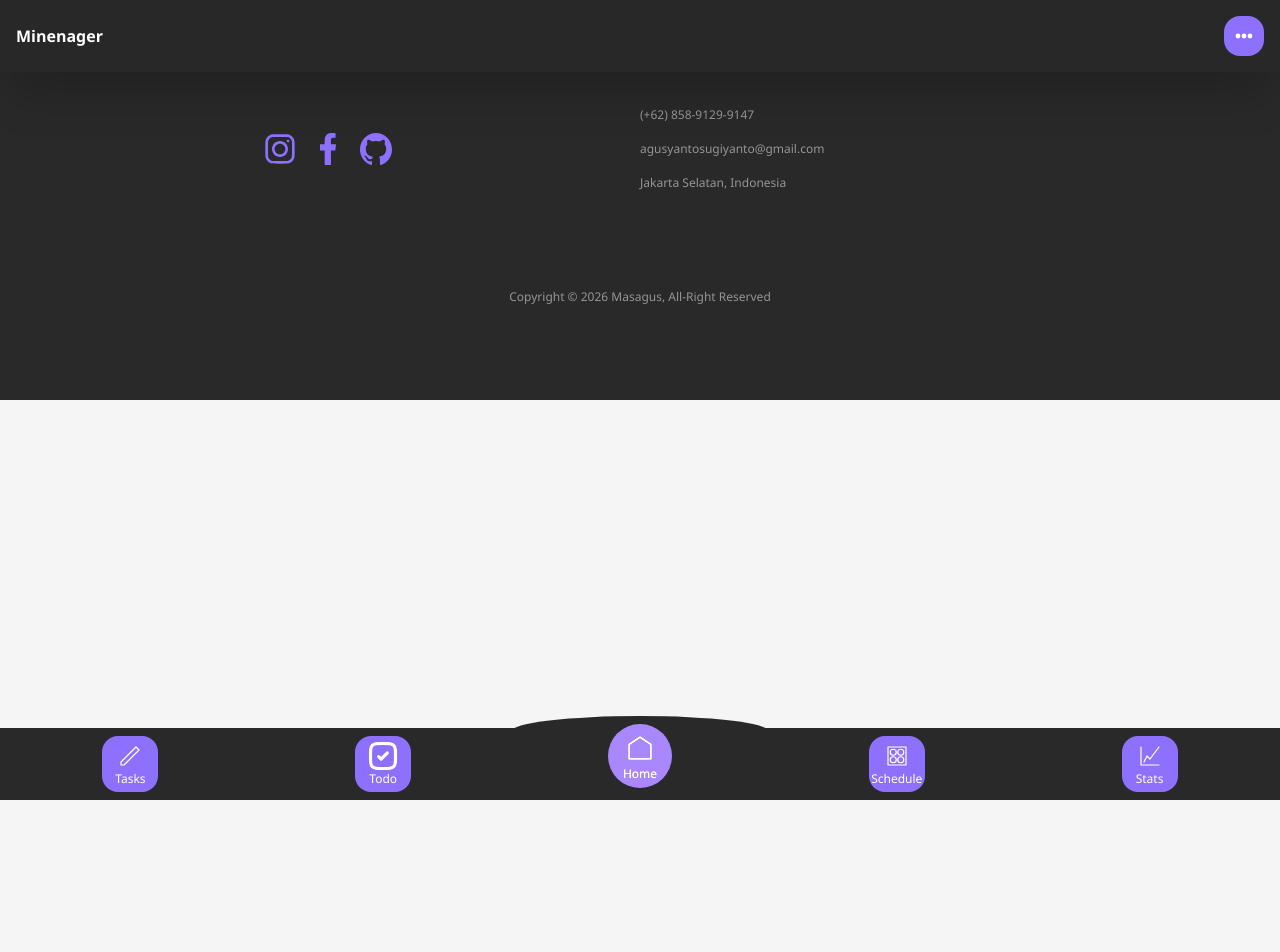
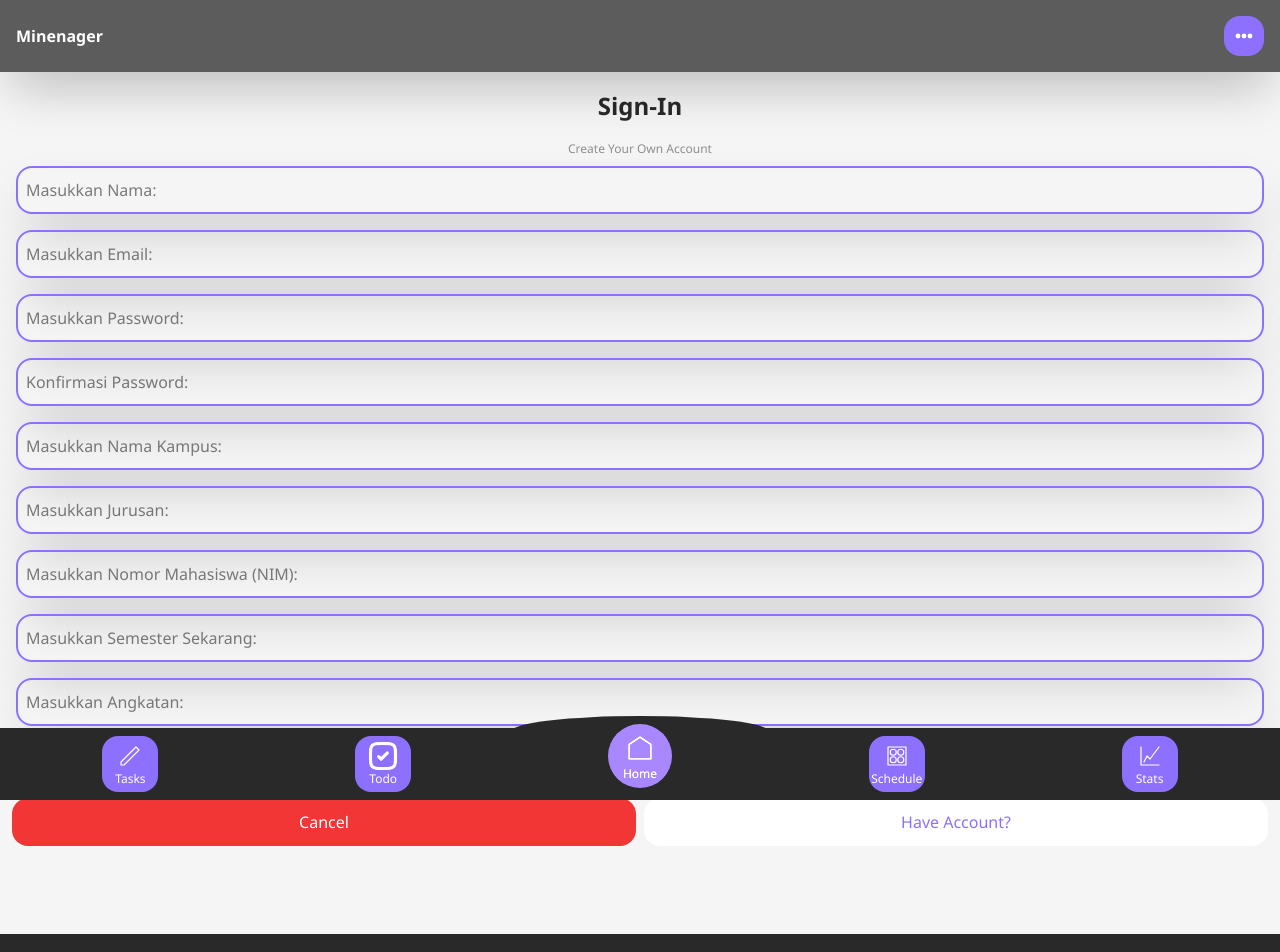
Before and after one commit to Ashonst2844/minenager, a React (Vite) app: page /register in a window 1280 px wide. Shown: the top 952 px of the page. Before the commit the page ends 800 px from the top, so only its background shows below. Built offline with nearby package versions, Linux system fonts and the light colour scheme.

Commit message:
Create Register Page

```diff
--- a/src/App.tsx
+++ b/src/App.tsx
@@ -1,7 +1,9 @@
+import Tasks from "./assets/ui/pages/Tasks";
+import Todo from "./assets/ui/pages/Todolist";
 import Home from "./assets/ui/pages/Home";
 import Schedules from "./assets/ui/pages/Schedules";
-import Tasks from "./assets/ui/pages/Tasks";
 import Stats from "./assets/ui/pages/Stats";
+import Register from "./assets/ui/pages/Register";
 
 import Header from "./assets/ui/pages/Main/Header";
 import Footer from "./assets/ui/pages/Main/Footer";
@@ -17,8 +19,10 @@ function App() {
     <Header logged={logged}/>
     <Routes>
       <Route path="/" element={<Home/>}/>
+      <Route path="register" element={<Register/>}/>
+      <Route path="tasks" element={<Tasks/>}/>
+      <Route path="todo" element={<Todo/>}/>
       <Route path="schedules" element={<Schedules/>}/>
-      <Route path="tasks" element={<Tasks/>}/>
       <Route path="stats" element={<Stats/>}/>
     </Routes>
     <Navigation logged={logged}/>
--- a/src/assets/ui/components/Form.tsx
+++ b/src/assets/ui/components/Form.tsx
@@ -2,7 +2,7 @@ import Button from "./Button";
 import React from "react";
 
 interface InputProps {
-    type:"text"|"email"|"textarea";
+    type:"text"|"email"|"password"|"number"|"textarea";
     required:boolean;
     placeholder?:string;
     name:string;
@@ -20,7 +20,6 @@ function Input(props:InputProps) {
     if(props.type=="textarea") {
         return <textarea name={props.name} placeholder={props.placeholder} required={props.required} className={inputStyle}/>
     }
-
     return <input onChange={props.onChange} min={0} type={props.type} name={props.name} placeholder={props.placeholder} accept="image/*" required={props.required} className={inputStyle}/>
 }
 
--- a/src/assets/ui/pages/Home.tsx
+++ b/src/assets/ui/pages/Home.tsx
@@ -56,7 +56,7 @@ function Home() {
                     <div className="my-8 center flex-col gap-4">
                         <span className="text-center">Saya Akan Membantu Jadwal Kuliah Anda :</span>
                         <Button type="button" theme="secondary" w="60%" target="#features">Get Started!</Button>
-                        <Button type="button" theme="primary" w="60%">Register</Button>
+                        <Button type="route" theme="primary" w="60%" target="/register">Register</Button>
                     </div>
                 </div>
             </div>
--- a/src/assets/ui/pages/Main/Header.tsx
+++ b/src/assets/ui/pages/Main/Header.tsx
@@ -25,8 +25,8 @@ export default function Header(props: HeaderProps) {
                 <h2>Kamu Belum Daftar</h2>
                 <span>Silahkan daftar</span>
                 <div className="center my-4 gap-4 w-full">
-                    <Button type="route" w="50%" theme="primary">Sign-in</Button>
-                    <Button type="route" w="50%" theme="secondary">Log-In</Button>
+                    <Button type="route" w="50%" theme="primary" target="/register#signin">Sign-in</Button>
+                    <Button type="route" w="50%" theme="secondary" target="/register#login">Log-In</Button>
                 </div>
             </div>
             :
--- /dev/null
+++ b/src/assets/ui/pages/Register.tsx
@@ -0,0 +1,39 @@
+import Button from "../components/Button";
+import Form from "../components/Form";
+
+function Register() {
+    return <div className="flex overflow-x-hidden">
+        <section id="signin" className="min-w-full flex flex-col items-center gap-2">
+            <h2>Sign-In</h2>
+            <span>Create Your Own Account</span>
+            <Form onSubmit={null}>
+                <Form.Input type="text" name="username" placeholder="Masukkan Nama:" required/>
+                <Form.Input type="email" name="email" placeholder="Masukkan Email:" required/>
+                <Form.Input type="password" name="password" placeholder="Masukkan Password:" required/>
+                <Form.Input type="password" name="confirm_password" placeholder="Konfirmasi Password:" required/>
+                <Form.Input type="text" name="campus" placeholder="Masukkan Nama Kampus:" required/>
+                <Form.Input type="text" name="major" placeholder="Masukkan Jurusan:" required/>
+                <Form.Input type="number" name="nim" placeholder="Masukkan Nomor Mahasiswa (NIM):" required/>
+                <Form.Input type="number" name="semester" placeholder="Masukkan Semester Sekarang:" required/>
+                <Form.Input type="number" name="batch" placeholder="Masukkan Angkatan:" required/>
+            </Form>
+            <div className="center w-full gap-2">
+                <Button type="route" theme="warning" w="50%" target="/">Cancel</Button>
+                <Button type="button" theme="secondary" w="50%" target="#login">Have Account?</Button>
+            </div>
+        </section>
+        <section id="login" className="min-w-full flex flex-col items-center gap-2">
+            <h2>Log-In</h2>
+            <span>Please Login</span>
+            <Form onSubmit={null}>
+                <Form.Input type="text" name="username" placeholder="Masukkan Nama:" required/>
+                <Form.Input type="email" name="email" placeholder="Masukkan Email:" required/>
+                <Form.Input type="password" name="password" placeholder="Masukkan Password:" required/>
+            </Form>
+            <div className="center w-full gap-2">
+                <Button type="route" theme="warning" w="50%" target="/">Cancel</Button>
+                <Button type="button" theme="secondary" w="50%" target="#signin">Not Have Account?</Button>
+            </div>
+        </section>
+    </div>
+} export default Register;
--- a/src/assets/ui/pages/Todolist.tsx
+++ b/src/assets/ui/pages/Todolist.tsx
@@ -0,0 +1,4 @@
+function Todo() {
+    return <section>
+    </section>
+} export default Todo;
```
